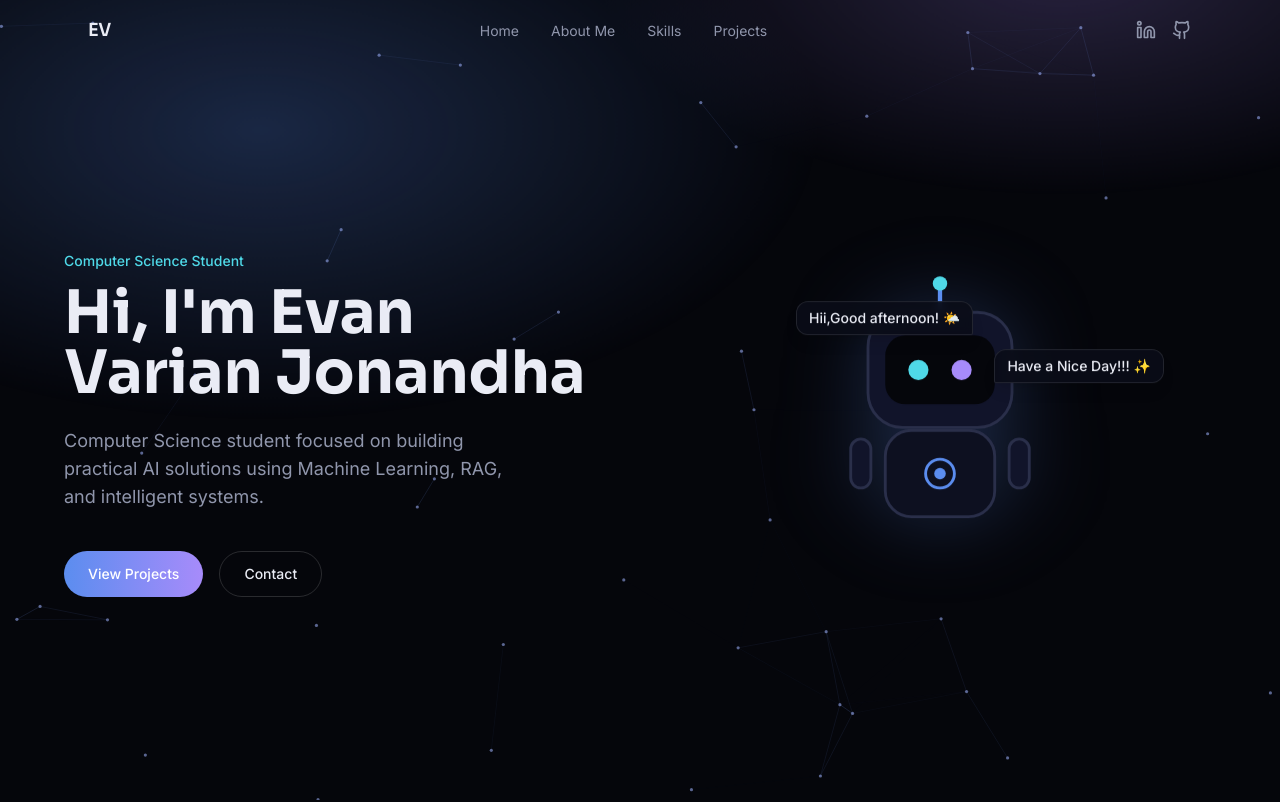
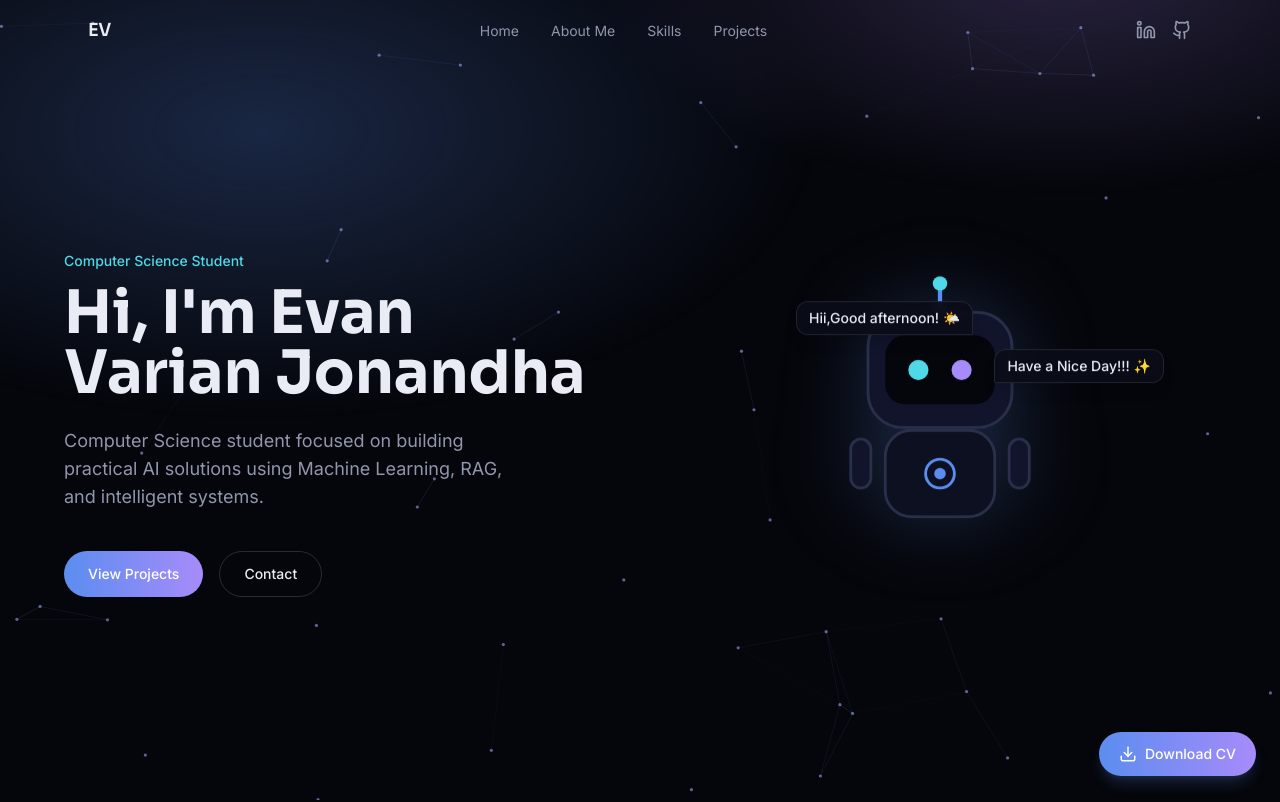
Before and after one commit to Vann0505/Portofolio-Vann, a React (Vite) app: page / in a window 1280 px wide. Shown: the top 802 px of the page. Built offline with nearby package versions, Linux system fonts and the light colour scheme; the HTML template or start-up script is replaced by a standard one.

Commit message:
Update portfolio

```diff
--- a/src/App.tsx
+++ b/src/App.tsx
@@ -5,11 +5,11 @@ import Skills from "./components/Skills";
 import Projects from "./components/Projects";
 import Footer from "./components/Footer";
 import NeuralBackground from "./components/NeuralBackground";
+import DownloadCVButton from "./components/DownloadCVButton";
 
 export default function App() {
   return (
     <div className="relative min-h-screen">
-      {}
       <NeuralBackground />
 
       <Navbar />
@@ -22,6 +22,7 @@ export default function App() {
       </main>
 
       <Footer />
+      <DownloadCVButton />
     </div>
   );
 }
--- /dev/null
+++ b/src/components/DownloadCVButton.tsx
@@ -0,0 +1,24 @@
+import { motion } from "framer-motion";
+import { Download } from "lucide-react";
+import { profile } from "../data/profile";
+
+export default function DownloadCVButton() {
+  return (
+    <motion.a
+      href={profile.cvUrl}
+      download
+      initial={{ opacity: 0, scale: 0.8, y: 10 }}
+      animate={{ opacity: 1, scale: 1, y: 0 }}
+      transition={{ duration: 0.4, delay: 1, ease: "easeOut" }}
+      whileHover={{ scale: 1.05 }}
+      whileTap={{ scale: 0.95 }}
+      aria-label="Download CV"
+      className="fixed bottom-6 right-6 z-40 flex items-center gap-2 rounded-full bg-gradient-to-r from-accent-blue to-accent-violet px-5 py-3 text-sm font-medium text-white shadow-lg shadow-accent-blue/20 transition-shadow hover:shadow-accent-violet/30 focus-visible:outline-none"
+    >
+      <Download size={18} aria-hidden="true" />
+      {/* Teks disembunyikan di layar sangat kecil supaya tombol tetap ringkas,
+          tapi tetap bisa dibaca screen reader lewat aria-label di atas. */}
+      <span className="hidden sm:inline">Download CV</span>
+    </motion.a>
+  );
+}
--- a/src/data/profile.ts
+++ b/src/data/profile.ts
@@ -15,4 +15,6 @@ export const profile = {
   github: "https://github.com/Vann0505",
 
   contact: "#",
+
+  cvUrl: "/CV-EvanVarianJonandha.pdf",
 };
--- a/src/data/projects.ts
+++ b/src/data/projects.ts
@@ -58,7 +58,7 @@ export const projects: Project[] = [
   },
   {
     id: 5,
-    title: "Data Analytic(Used Car Price)",
+    title: "Data Analytic (Used Car Price)",
     description:
       "Analyzed used car prices using Python and SQL to uncover patterns related to brand, model year, mileage, and accident history.",
     image: "/Picture/5.png",
```
Also changed, not shown: 1 other file (tests, documents, lock files or other folders).
